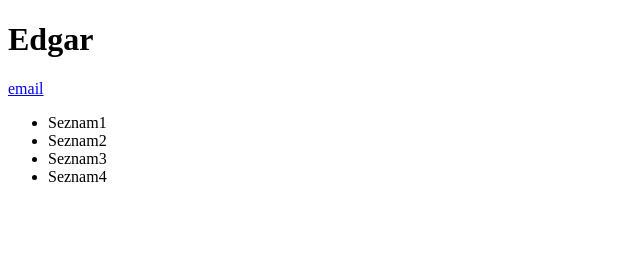
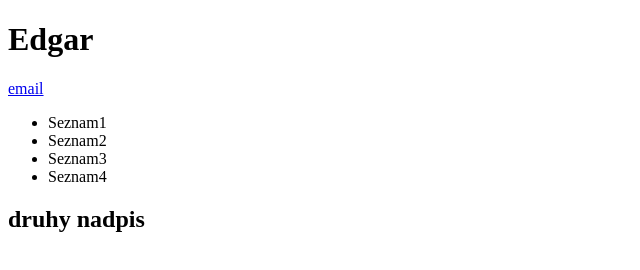
Before and after one commit to edgarfusko/czechitas-day1, a plain HTML site: page index.html in a window 1280 px wide. Shown: the whole page, without its empty margins (0-640 px from the left). Drawn offline with Linux system fonts and the light colour scheme.

Commit message:
druhy nadpis

```diff
--- a/index.html
+++ b/index.html
@@ -15,5 +15,6 @@
         <li>Seznam3</li>
         <li>Seznam4</li>
     </ul>
+    <h2>druhy nadpis</h2>
 </body>
 </html>
```
